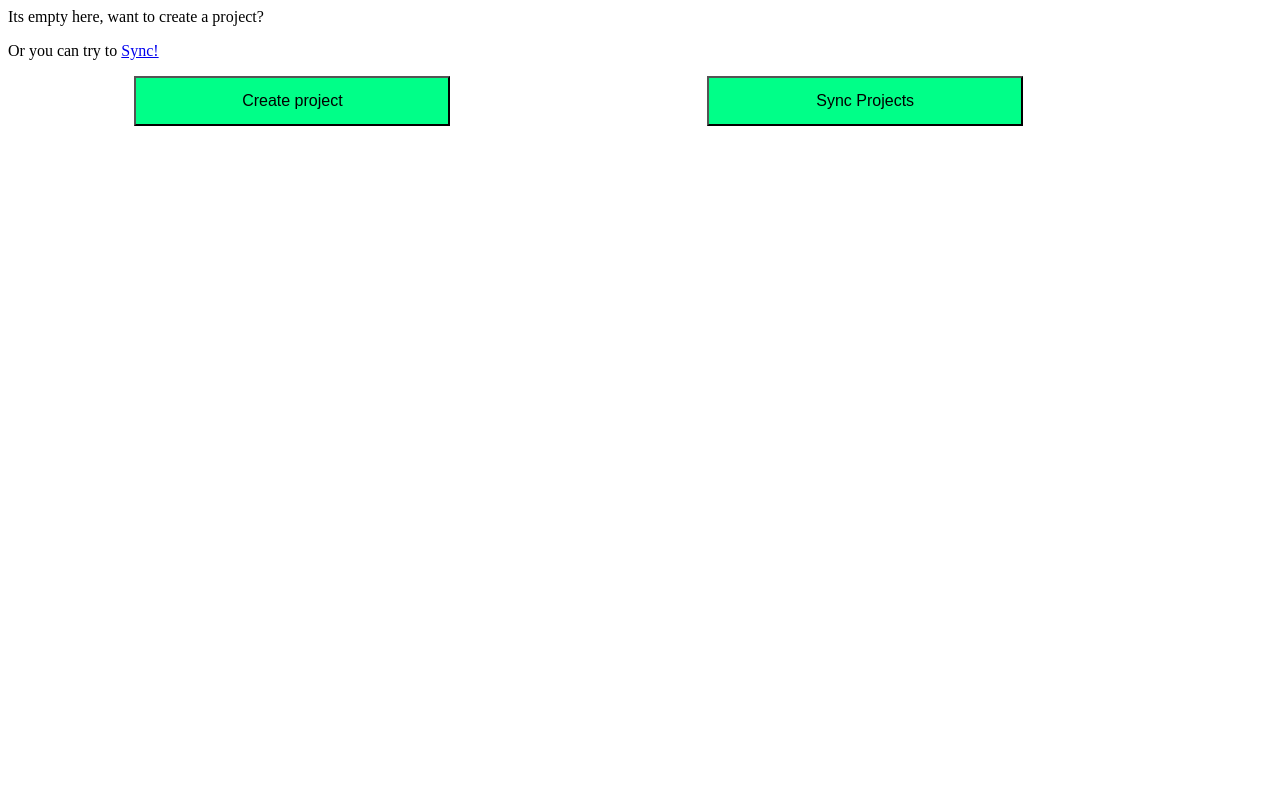
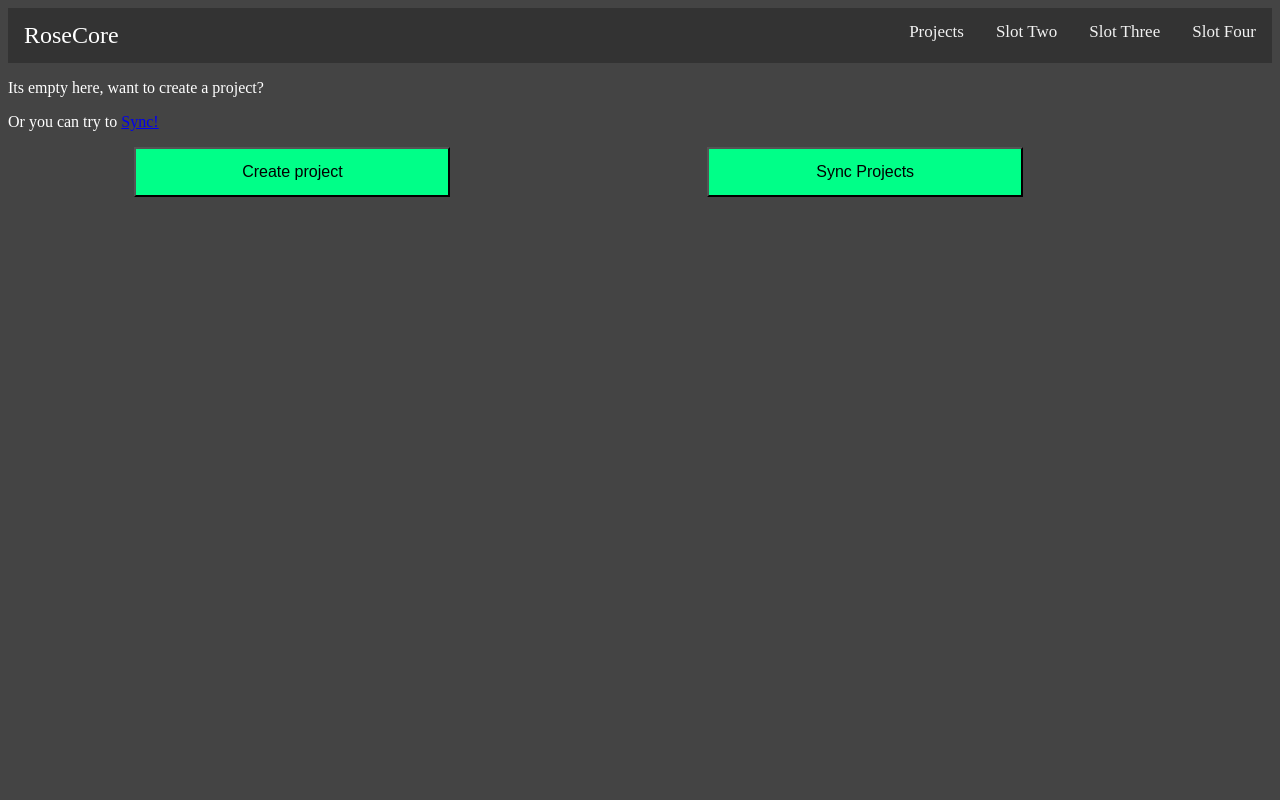
Before and after one commit to NathanRoseCE/RoseCore_Server, a Django app: page /productivity/ in a window 1280 px wide. Run offline with Django 3.2, Linux system fonts and the light colour scheme; data that the repository does not hold is empty; parts of the project's set-up code (start-up, migrations or seed data) failed here and were passed over.

Commit message:
More css work

```diff
--- a/rosecore/RoseCore/templates/RoseCore/index.html
+++ b/rosecore/RoseCore/templates/RoseCore/index.html
@@ -4,8 +4,8 @@
     <title>Rosecore</title>
   </head>
   <body>
+    {% include "rosecore/topnav.html" with project=child %}
     <h1> RoseCore </h1>
-
     <p>
       This is the future core software that I plan to run my life. Each management aspect is listed below
     </p>
--- a/rosecore/productivity/static/css/style.css
+++ b/rosecore/productivity/static/css/style.css
@@ -1,15 +1,67 @@
+body {
+    background-color: #444444;
+    color: #FFFFFF
+}
+
+/* Add a black background color to the top navigation */
+.topnav {
+    background-color: #333;
+    overflow: hidden;
+}
+
+/* Style the links inside the navigation bar */
+.topnav a {
+    float: left;
+    color: #f2f2f2;
+    text-align: center;
+    padding: 14px 16px;
+    text-decoration: none;
+    font-size: 17px;
+}
+
+/* Change the color of links on hover */
+.topnav a:hover {
+    background-color: #ddd;
+    color: black;
+}
+
+/* Add a color to the active/current link */
+.topnav a.active {
+    background-color: #04AA6D;
+    color: white;
+}
+
+.topnav_title {
+    padding: 14px 16px;
+    color: white;
+    font-size: 24px;
+    float: left;
+}
+.topnav_other {
+    color: white;
+    font-size: 17px;
+    float: right;
+}
+
 .project_button {
     margin-top: 5px;
     margin-bottom: 5px;
     display: block;
     width: 100%;
     border: none;
-    background-color: #0088FF;
     padding: 14px 28px;
-    font-size: 16px;
+    font-size: 20px;
     cursor: pointer;
     justify-content: space-between;
 }
+.project_synced {
+    background-color: #0088FF;
+}
+
+.project_unsynced {
+    background-color: #DD2222;
+}
+
 .project_button_name {
     float:left
 }
@@ -34,3 +86,9 @@
 .project_actions {
     left: 50%;
 }
+
+.sync_action {
+    margin-left: 5%;
+    margin-right: 5%;
+    width: 23%;
+}
--- a/rosecore/productivity/templates/project/index.html
+++ b/rosecore/productivity/templates/project/index.html
@@ -6,8 +6,9 @@
     <link rel="stylesheet" href="{% static '/css/style.css' %}">
   </head>
   <body>
+    {% include "rosecore/topnav.html" with project=child %}
     {% if project_list %}
-    <p> Here All all of the projects </p>
+    <h1> RoseCore Projects </h1>
       {% for project in project_list %}
       {%include "project/projectTree.html" with project=project%}
       {% endfor %}
--- /dev/null
+++ b/rosecore/productivity/templates/rosecore/topnav.html
@@ -0,0 +1,9 @@
+<div class="topnav">
+  <span class="topnav_title">RoseCore</span>
+  <span class="topnav_other">
+    <a href="{% url 'productivity:index' %}">Projects</a>
+    <a href="#news">Slot Two</a>
+    <a href="#contact">Slot Three</a>
+    <a href="#about">Slot Four</a>
+  </span>
+</div>
```
Also changed, not shown: rosecore/productivity/templates/project/projectInfo.html (+22 -9 lines), rosecore/productivity/templates/project/projectTree.html (+5 -2 lines).
